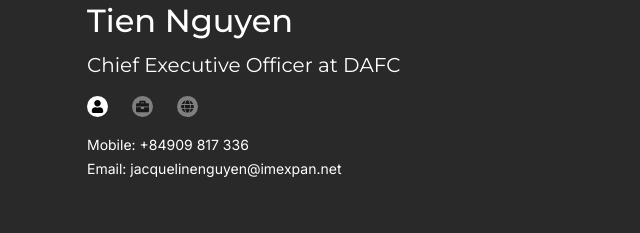
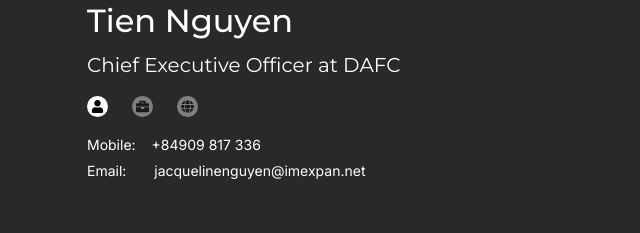
Before and after one commit to Riotechz/DAFC_PROJECT_A, a Next.js app in the folder FE/: page / in a window 1280 px wide. Shown: the part 782-1015 px from the top of the page, without its empty margins (319-959 px from the left). Built offline with nearby package versions, Linux system fonts and the light colour scheme.

Commit message:
fix profile

```diff
--- a/FE/app/components/profile.tsx
+++ b/FE/app/components/profile.tsx
@@ -46,8 +46,8 @@ const Profile = () => {
           </div>
           {tab === 0 && (
             <div className="tabs_panel">
-              <p><span>Mobile:</span> <span>+84909 817 336</span></p>
-              <p><span>Email:</span> <a href="mailto:jacquelinenguyen@imexpan.net">jacquelinenguyen@imexpan.net</a></p>
+              <p><span className='pr-3'>Mobile:</span> <span>+84909 817 336</span></p>
+              <p className='pt-[2px]'><span className='pr-6'>Email:</span> <span>jacquelinenguyen@imexpan.net</span></p>
             </div>
           )}
           {tab === 1 && (
@@ -60,7 +60,7 @@ const Profile = () => {
           {tab === 2 && (
             <div className="tabs_panel">
               <p><span className='mr-6'>Website:</span> www.dafc.com.vn</p>
-              <div className='flex items-center'>Follow us:
+              <div className='flex items-center pt-[2px]'>Follow us:
                 <div className='flex gap-4 ml-5'>
                     <a href="#"><Image src="/images/icon-facebook.png" alt='Facebook' width={20} height={20} /></a>
                     <a href="#"><Image src="/images/icon-instagram.png" alt='Instagram' width={20} height={20} /></a>
```
